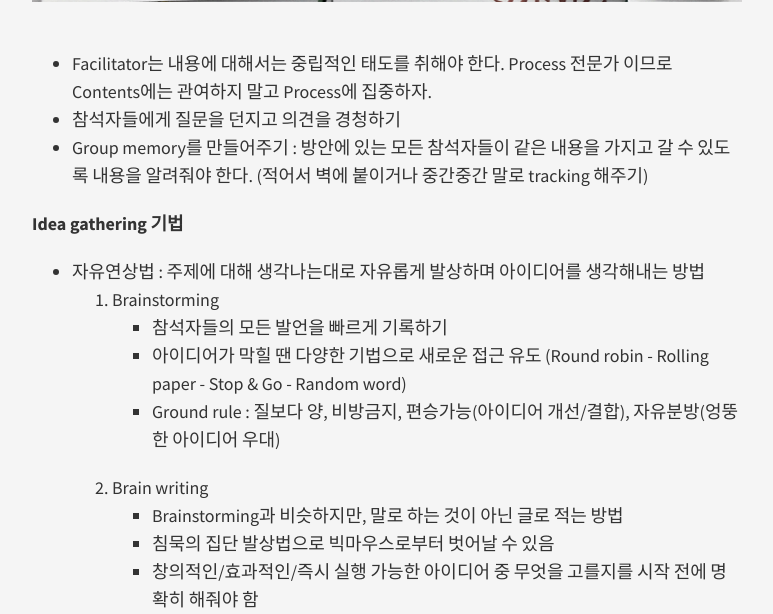
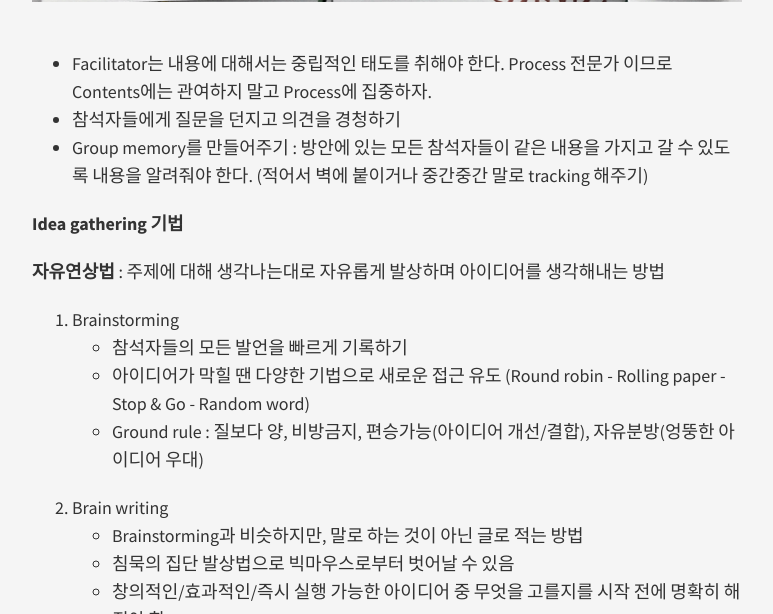
Before and after one commit to midaeng/articles, a Jekyll site: the page built from _posts/2013-08-06-facilitation.md, in a window 1280 px wide and 1400 px high, scrolled down 6288 px, cut to the strip 0-614 px from the top of the window. Shown: the whole strip, without its empty margins (253-1026 px from the left). Built offline with Jekyll 4.4.1, drawn with Linux system fonts in a browser that asks for light colours; nearby versions of some CDN libraries; Markdown is read by kramdown in place of the engine named in the settings; some of the changed text lies outside the part shown.

```diff
--- a/_posts/2013-08-06-facilitation.md
+++ b/_posts/2013-08-06-facilitation.md
@@ -37,6 +37,7 @@ Facilitator의 주요 역할을 키워드로 뽑아보면, **상황진단, 프
 ##Facilitation 활용 사례##
 Facilitation 의 활용 사례로는 GE workout, Appreciative Inquiry, SFC 전략 워크숍, OST 등이 있으며 이게 뭔지는 차례대로 한번 봅시다.
 
+
 ####GE workout####
 
 <img class="alignnone size-full wp-image-58" src="https://raw.githubusercontent.com/midaeng/articles/gh-pages/images/blog/facilitation_02.png"/>
@@ -107,16 +111,19 @@ Facilitation은 **Opening - Idea gathering - Idea 체계화 - Decision making -
   - Icebreaker (상황에 따라서는 2번과 순서를 바꾸기도 함)
 * 이외에도 참석자들의 종류(Learner/학습자, Vacationer/휴가자, Prisoner/노예)를 파악하는 것도 오프닝에서 해야할 일!
 
+
 **Opening 준비하기**
 
 * Coffee time, Setting, 인사하기, Talking, Noti, Time
 * 전부 셋팅하고 Coffee time을 가질 여유가 있어야 함, 적어도 시작 30분 전엔 셋팅 완료, 시작 전에 미리 참석자들을 만나봐야..
+
 
 **Icebreaking**
 
 * Icebreaking 은 회의/워크숍 시작 전에 참석자들의 이목을 집중시키고 전체적인 분위기를 끌어올리기 위한 방법으로 사용됩니다.
 
 <img class="alignnone size-full wp-image-58" src="https://raw.githubusercontent.com/midaeng/articles/gh-pages/images/blog/facilitation_08.png"/>
+
 
 
 ####2. Idea gathering####
@@ -129,113 +136,116 @@ Facilitation은 **Opening - Idea gathering - Idea 체계화 - Decision making -
 
 **Idea gathering 기법**
 
-* 자유연상법 : 주제에 대해 생각나는대로 자유롭게 발상하며 아이디어를 생각해내는 방법
-  1. Brainstorming
-     - 참석자들의 모든 발언을 빠르게 기록하기
-     - 아이디어가 막힐 땐 다양한 기법으로 새로운 접근 유도 (Round robin - Rolling paper - Stop & Go - Random word)
-     - Ground rule : 질보다 양, 비방금지, 편승가능(아이디어 개선/결합), 자유분방(엉뚱한 아이디어 우대)
+**자유연상법** : 주제에 대해 생각나는대로 자유롭게 발상하며 아이디어를 생각해내는 방법
+1. Brainstorming
+  * 참석자들의 모든 발언을 빠르게 기록하기
+  *  아이디어가 막힐 땐 다양한 기법으로 새로운 접근 유도 (Round robin - Rolling paper - Stop & Go - Random word)
+  *   Ground rule : 질보다 양, 비방금지, 편승가능(아이디어 개선/결합), 자유분방(엉뚱한 아이디어 우대)
 
-  2. Brain writing
-     - Brainstorming과 비슷하지만, 말로 하는 것이 아닌 글로 적는 방법
-     - 침묵의 집단 발상법으로 빅마우스로부터 벗어날 수 있음
-     - 창의적인/효과적인/즉시 실행 가능한 아이디어 중 무엇을 고를지를 시작 전에 명확히 해줘야 함
+2. Brain writing
+  * Brainstorming과 비슷하지만, 말로 하는 것이 아닌 글로 적는 방법
+  *  침묵의 집단 발상법으로 빅마우스로부터 벗어날 수 있음
+  *  창의적인/효과적인/즉시 실행 가능한 아이디어 중 무엇을 고를지를 시작 전에 명확히 해줘야 함
 
 <img class="alignnone size-full wp-image-58" src="https://raw.githubusercontent.com/midaeng/articles/gh-pages/images/blog/facilitation_09.png"/>
 
-  3. Wandering Flipchart /Rotating Flipchart
-     - 참석자들이 주제가 적힌 Post를 돌아다니며 아이디어를 토론하거나 적도록 하는 방법
-     - 나온 아이디어들은 Dot voting을 수행하여 Idea Grouping을 하고, 구체화를 진행함
+3. Wandering Flipchart /Rotating Flipchart
+  * 참석자들이 주제가 적힌 Post를 돌아다니며 아이디어를 토론하거나 적도록 하는 방법
+  * 나온 아이디어들은 Dot voting을 수행하여 Idea Grouping을 하고, 구체화를 진행함
 
-  4. World cafe
+4. World cafe
 
 
-* 강제연상법 : 주제와 무관한 사물을 강제로 주제와 연결시켜 발상
+**강제연상법** : 주제와 무관한 사물을 강제로 주제와 연결시켜 발상
 
 <img class="alignnone size-full wp-image-58" src="https://raw.githubusercontent.com/midaeng/articles/gh-pages/images/blog/facilitation_10.png"/>
 
-  1. SCAMPER : 아이디어를 자극하는 질문의 목록으로 체크리스트법의 대표적인 기법
-     - **S**ubstitute (대체)
-     - **C**ombine (조합)
-     - **A**dapt (적용)
-     - **M**odify/Magnify (수정/확대)
-     - **P**ut to other uses (다른 용도로)
-     - **E**liminate/Minimize (제거/축소)
-     - **R**everse/Rearrange (뒤집기/재배열)
+1. SCAMPER : 아이디어를 자극하는 질문의 목록으로 체크리스트법의 대표적인 기법
+  * **S**ubstitute (대체)
+  * **C**ombine (조합)
+  * **A**dapt (적용)
+  * **M**odify/Magnify (수정/확대)
+  * **P**ut to other uses (다른 용도로)
+  * **E**liminate/Minimize (제거/축소)
+  * **R**everse/Rearrange (뒤집기/재배열)
 
-  2. Random word/Random picture : 주제와 관련없는 단어나 그림을 주고 해당 word/pricture의 특성을 brainstorming 한 후 이 특성과 주제를 강제로 연관시키는 방식. 창의적인 아이디어를 만들어내는 데 도움이 됨
+2. Random word/Random picture : 주제와 관련없는 단어나 그림을 주고 해당 word/pricture의 특성을 brainstorming 한 후 이 특성과 주제를 강제로 연관시키는 방식. 창의적인 아이디어를 만들어내는 데 도움이 됨
 
 <img class="alignnone size-full wp-image-58" src="https://raw.githubusercontent.com/midaeng/articles/gh-pages/images/blog/facilitation_11.png"/>
 
-  3. 오감기법 : 오감을 자극하는 매게체를 이용해 Brainstorming.
+3. 오감기법 : 오감을 자극하는 매게체를 이용해 Brainstorming.
 
-  4. Role Play : 무작위로 직업을 선택하고, 그 직업의 관점에서 해결하고자하는 과제를 보며 아이디어 도출
+4. Role Play : 무작위로 직업을 선택하고, 그 직업의 관점에서 해결하고자하는 과제를 보며 아이디어 도출
 
-* 유추발상법 : 주제의 본질과 닮은 사물의 특성을 힌트로 발상
-  1. MN법, TRIZ
+**유추발상법** : 주제의 본질과 닮은 사물의 특성을 힌트로 발상
+
+1. MN법, TRIZ
 
 
 ####3. Idea 체계화####
 
 <img class="alignnone size-full wp-image-58" src="https://raw.githubusercontent.com/midaeng/articles/gh-pages/images/blog/facilitation_06.png"/>
 
-* Idea 보완
-  1. 6 Thinking Hats
-     - 흰색 : Information. 객관적, 중립적 사고. 사실, 정보제시 및 질문
-     - 빨강 : Emotion & Intuition. 감정과 느낌. 직관과 예감.
-     - 노랑 : Optimistic Thinking. 장점찾기, 실현 가능성 제시
-     - 검정 : Critical Thinking. 잠재위험과 실패요인 제시, 신중한 검토와 비판
-     - 녹색 : Creative Thinking. 새로운 아이디어 제시, 약점을 보완할 대안 제시
-     - 파랑 : Thinking on Thinking. Facilitaotr의 모자. 요약과 결론
-     - **tip :** 부정적 사고 후에는 긍정적인 사고가 힘들다. 따라서 yellow를 먼저 쓰는게 좋을 수 있음. 본인이 낸 아이디어에는 black을 써서 의도적으로 부정적인 면을 볼 수 있도록 하기.
+**Idea 보완**
+1. 6 Thinking Hats
+  * 흰색 : Information. 객관적, 중립적 사고. 사실, 정보제시 및 질문
+  * 빨강 : Emotion & Intuition. 감정과 느낌. 직관과 예감.
+  * 노랑 : Optimistic Thinking. 장점찾기, 실현 가능성 제시
+  * 검정 : Critical Thinking. 잠재위험과 실패요인 제시, 신중한 검토와 비판
+  * 녹색 : Creative Thinking. 새로운 아이디어 제시, 약점을 보완할 대안 제시
+  * 파랑 : Thinking on Thinking. Facilitaotr의 모자. 요약과 결론
+  * **tip :** 부정적 사고 후에는 긍정적인 사고가 힘들다. 따라서 yellow를 먼저 쓰는게 좋을 수 있음. 본인이 낸 아이디어에는 black을 써서 의도적으로 부정적인 면을 볼 수 있도록 하기.
 
 <img class="alignnone size-full wp-image-58" src="https://raw.githubusercontent.com/midaeng/articles/gh-pages/images/blog/facilitation_12.png"/>
 
+2. Dotmocracy
+  * 복수의 대안에 대한 참석자들의 지지 정보와 코멘트를 공개적으로 표현하도록하는 방법
 
-  2. Dotmocracy
-     - 복수의 대안에 대한 참석자들의 지지 정보와 코멘트를 공개적으로 표현하도록하는 방법
-
-* Idea 체계화
+**Idea 체계화**
 
 <img class="alignnone size-full wp-image-58" src="https://raw.githubusercontent.com/midaeng/articles/gh-pages/images/blog/facilitation_13.png"/>
 
 
-  - 아이디어 발산보다 2배 넘게 걸림
-  - 7개 내외(7+/- 2)가 개인이 검토할 수 있는 아이디어 개수. (총 18개일 땐 6개씩 줄여나가는 방법을 사용)
-  - 지나친 그룹핑, 잘못된 approach 선택, 중립 위반 등이 나타날 수 있으니 주의하기.
-  - 방법
+  * 아이디어 발산보다 2배 넘게 걸림
+  * 7개 내외(7+/- 2)가 개인이 검토할 수 있는 아이디어 개수. (총 18개일 땐 6개씩 줄여나가는 방법을 사용)
+  * 지나친 그룹핑, 잘못된 approach 선택, 중립 위반 등이 나타날 수 있으니 주의하기.
+  * 방법
      - 영역법 : KJ method
      - 계열법 : C&E Diagram(fish bone), PERT(간트 차트), Story법
-  - ToP Workshop Method의 체계화 원리 : Braingstormin - Clustering - Naming 의 순서로 체계화 하기
+  * ToP Workshop Method의 체계화 원리 : Braingstormin - Clustering - Naming 의 순서로 체계화 하기
 
 
 ####4. Decision making####
 
 <img class="alignnone size-full wp-image-58" src="https://raw.githubusercontent.com/midaeng/articles/gh-pages/images/blog/facilitation_07.png"/>
 
-* 의사결정 방법
+**의사결정 방법**
 
 <img class="alignnone size-full wp-image-58" src="https://raw.githubusercontent.com/midaeng/articles/gh-pages/images/blog/facilitation_14.JPG"/>
 
-* 그룹 의사결정의 장단점
+**그룹 의사결정의 장단점**
 
 <img class="alignnone size-full wp-image-58" src="https://raw.githubusercontent.com/midaeng/articles/gh-pages/images/blog/facilitation_15.JPG"/>
 
-* 집단 사고
-  - 집단 의사결정 과정에서 동조의 압력으로 인해 충분한 논의가 이루어지지 못한 상태에서 합의에 도달하는 현상 발생 가능
-  - 예방법
-     - 자유롭게 의견을 개진할 수 있게 함 (리더의 참여 방법/범위 조절, 무기명으로 의견을 표현하도록 함, 소그룹 토론 진행)
-     - 객관적 사고를 높일 수 있게 함
+**집단 사고**
 
-* Voting 기법 : 다수결로 의사결정을 내리는데 사용되는 방법으로 모든 참석자가 최종 의사결정에 참여하므로 결과에 대한 Commitment가 높다.
+* 집단 의사결정 과정에서 동조의 압력으로 인해 충분한 논의가 이루어지지 못한 상태에서 합의에 도달하는 현상 발생 가능
+* 예방법
+  - 자유롭게 의견을 개진할 수 있게 함 (리더의 참여 방법/범위 조절, 무기명으로 의견을 표현하도록 함, 소그룹 토론 진행)
+  - 객관적 사고를 높일 수 있게 함
+
+**Voting 기법**
+
+* 다수결로 의사결정을 내리는데 사용되는 방법으로 모든 참석자가 최종 의사결정에 참여하므로 결과에 대한 Commitment가 높다.
 
 <img class="alignnone size-full wp-image-58" src="https://raw.githubusercontent.com/midaeng/articles/gh-pages/images/blog/facilitation_16.JPG"/>
 
-* 합의를 통한 의사 결정
-  - 논리적으로 다른 괌점을 수용하도록 하는 방법, "결정을 받아들일 수 있으며 실행할 때 딴지걸지 않겠다"
-  - 시간제한을 두지 않음
-  - Guideline : 상세 정보 공유 -> 장단점 파악/대안의 장점 병합/가중 평가 -> ...
+**합의를 통한 의사 결정**
+* 논리적으로 다른 괌점을 수용하도록 하는 방법, "결정을 받아들일 수 있으며 실행할 때 딴지걸지 않겠다"
+* 시간제한을 두지 않음
+* Guideline : 상세 정보 공유 -> 장단점 파악/대안의 장점 병합/가중 평가 -> ...
 
-* 이외에 Pay off matrix, 의사결정 matrix가 있음.
+**이외에 Pay off matrix, 의사결정 matrix가 있음.**
 
 <img class="alignnone size-full wp-image-58" src="https://raw.githubusercontent.com/midaeng/articles/gh-pages/images/blog/facilitation_17.png"/>
 
@@ -248,19 +258,20 @@ C. Action plan 수립 (언제, 누가, 뭘할건지?)
 D. 참가자 소감 청취 및 마무리
 
 
-* ORID
-  - 세계 2차대전 이후 참전병사들의 사회 복귀를 돕는 프로그램을 Joseph Mathews 교수가 설계한 것이 시초로 예술 감상 원리를 여러 사상가들의 이론과 연계하였다
-  - 개인과 소그룹의 개별 경험에서 통찰력을 찾고, 학습으로 연계하기 위한. 무엇이 일어났었는지 회고하고, 사고하도록하는 Focused Conversation 방식
-  - Focused Conversation Method는 대화가 목적없이 방황하는 것을 예방하고, 구조화된 그룹사고 프로세스로 대화의 효과와 효율성을 높여 줌
-  - 지각->대응->판단->결정의 4단계 흐름은 무의식적으로 일어나는 사람 마음의 프로세스를 반영한 것
+**ORID**
+
+* 세계 2차대전 이후 참전병사들의 사회 복귀를 돕는 프로그램을 Joseph Mathews 교수가 설계한 것이 시초로 예술 감상 원리를 여러 사상가들의 이론과 연계하였다
+* 개인과 소그룹의 개별 경험에서 통찰력을 찾고, 학습으로 연계하기 위한. 무엇이 일어났었는지 회고하고, 사고하도록하는 Focused Conversation 방식
+* Focused Conversation Method는 대화가 목적없이 방황하는 것을 예방하고, 구조화된 그룹사고 프로세스로 대화의 효과와 효율성을 높여 줌
+* 지각->대응->판단->결정의 4단계 흐름은 무의식적으로 일어나는 사람 마음의 프로세스를 반영한 것
 
 <img class="alignnone size-full wp-image-58" src="https://raw.githubusercontent.com/midaeng/articles/gh-pages/images/blog/facilitation_18.JPG"/>
 
-  - ORID Exercise
+* ORID Exercise
 
 <img class="alignnone size-full wp-image-58" src="https://raw.githubusercontent.com/midaeng/articles/gh-pages/images/blog/facilitation_19.png"/>
 
-  - ORID Exercise2) 이 그림을 보면 뭐가 떠오르나요?
+* ORID Exercise2) 이 그림을 보면 뭐가 떠오르나요?
 
 <img class="alignnone size-full wp-image-58" src="https://raw.githubusercontent.com/midaeng/articles/gh-pages/images/blog/facilitation_20.png"/>
 
@@ -303,6 +314,7 @@ DiSC는 인간의 행동유형(성격)을 구성하는 핵심 4개요소인 Domi
 website : http://www.inpeople.co.kr/training/ntraining01.php 의 교육과정 참고
 
 
+
 ##퍼실리테이터 인증##
 
 <img class="alignnone size-full wp-image-58" src="https://raw.githubusercontent.com/midaeng/articles/gh-pages/images/blog/facilitation_24.png"/>
```
Also changed, not shown: other parts of _posts/2013-08-06-facilitation.md (+11 -8 lines).
